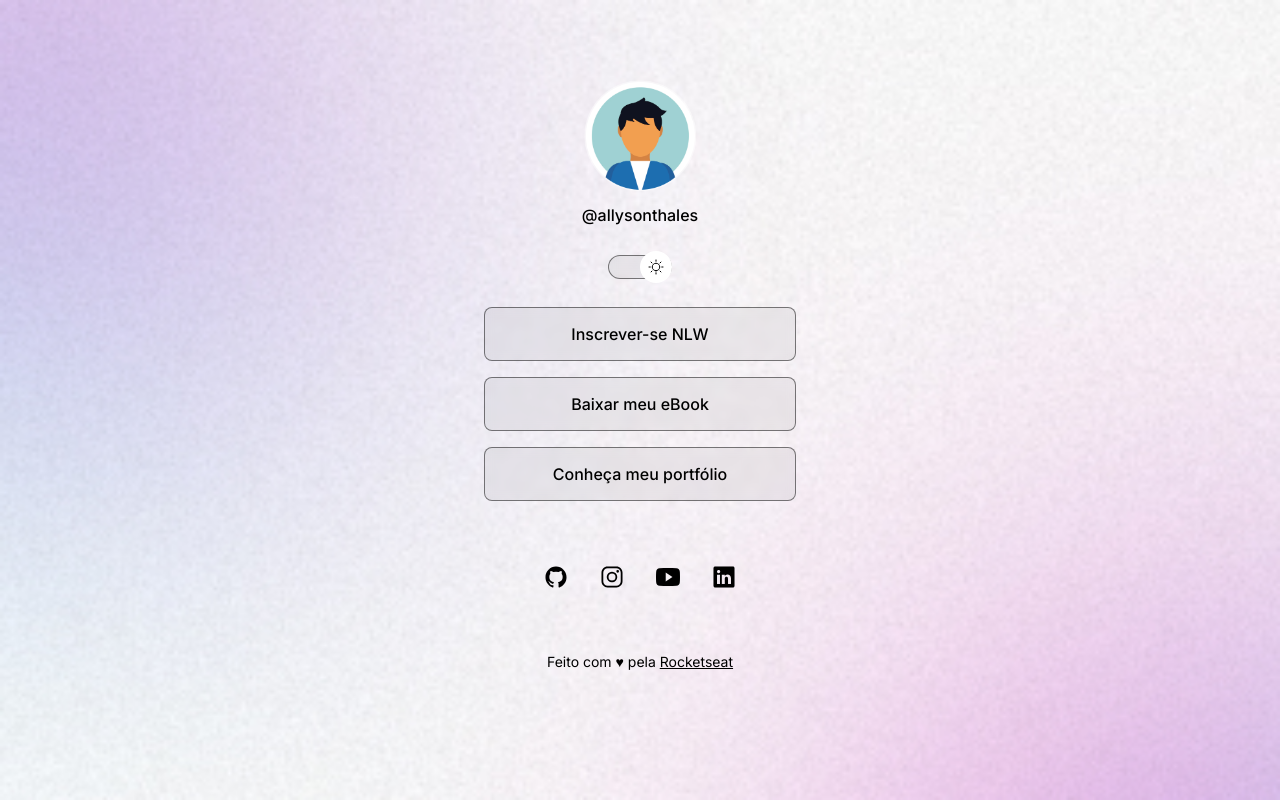
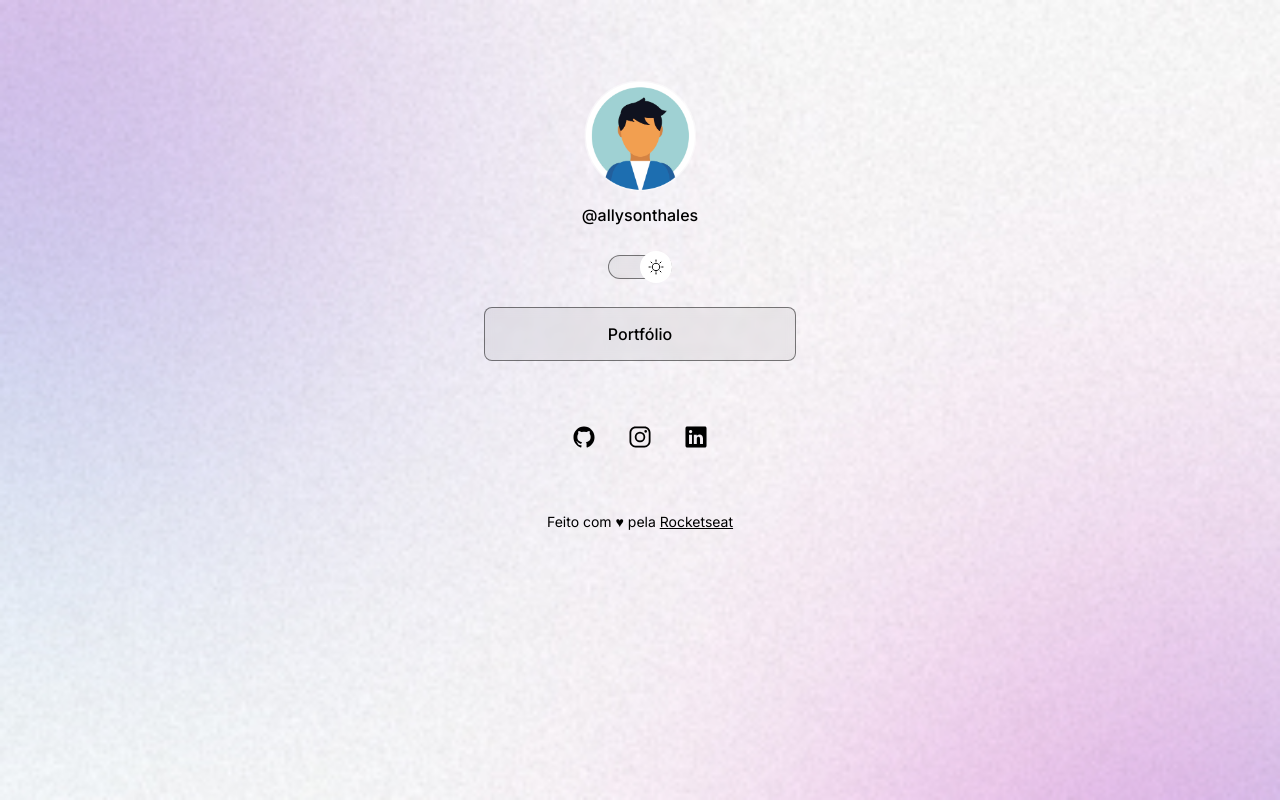
Before and after one commit to allysonthales/devLinks, a plain HTML site: page index.html in a window 1280 px wide. Drawn offline with nearby package versions, Linux system fonts and the light colour scheme.

Commit message:
personalização de conteúdo HTML

```diff
--- a/index.html
+++ b/index.html
@@ -26,13 +26,7 @@
     </div>
     <ul>
       <li>
-        <a href="#">Inscrever-se NLW</a>
-      </li>
-      <li>
-        <a href="#">Baixar meu eBook</a>
-      </li>
-      <li>
-        <a href="#" target="_blank">Conheça meu portfólio</a>
+        <a href="#">Portfólio</a>
       </li>
     </ul>
     <div id="social-links">
@@ -40,15 +34,11 @@
 
         <ion-icon name="logo-github"></ion-icon>
       </a>
-      <a href="https://instagram.com" target="_blank">
+      <a href="https://instagram.com/4ssuh" target="_blank">
 
         <ion-icon name="logo-instagram"></ion-icon>
       </a>
-      <a href="#" target="_blank">
-
-        <ion-icon name="logo-youtube"></ion-icon>
-      </a>
-      <a href="#" target="_blank">
+      <a href="https://www.linkedin.com/in/allysonthales/" target="_blank">
 
         <ion-icon name="logo-linkedin"></ion-icon>
       </a>
```
Also changed, not shown: .github/preview.jpg (added), 1 other file.
